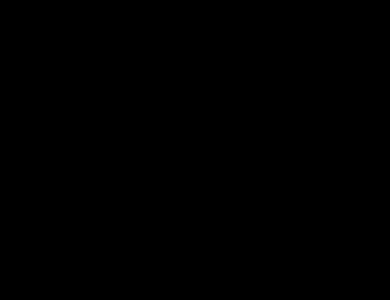
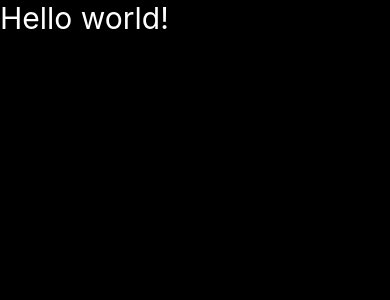
Before and after one commit to gianniresende/catapulta-squad3, a React Native app: screen / in a window 390 px wide. Shown: the top 300 px of the page. Built offline with nearby package versions, Linux system fonts and the light colour scheme.

Commit message:
fix: Style of text in  App.tsx

```diff
--- a/src/App.tsx
+++ b/src/App.tsx
@@ -4,7 +4,7 @@
 const App = () => {
     return (
         <SafeAreaView style={styles.App}>
-            <Text>Hello world!</Text>
+            <Text style={styles.text}>Hello world!</Text>
         </SafeAreaView>
     );
 };
@@ -14,6 +14,10 @@
         flex: 1,
         backgroundColor: 'black',
     },
+    text: {
+        color: 'white',
+        fontSize: 30
+    }
 });
 
 export default App;
```
